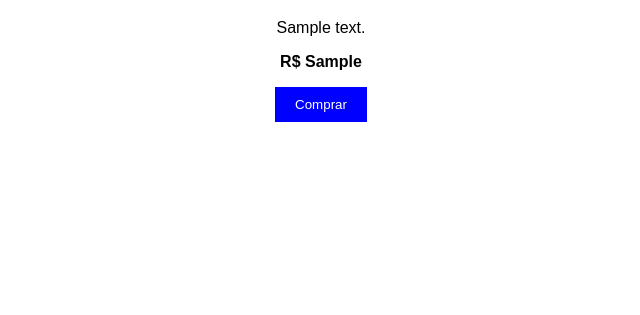
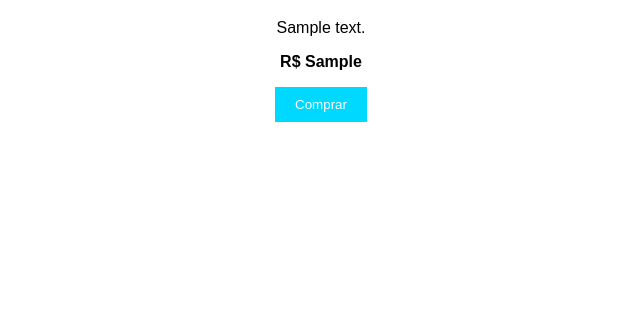
Before and after one commit to Elevetron/Pagina-de-Loja, a PHP site: page /view/index.php in a window 1280 px wide. Shown: the part 485-800 px from the top of the page, without its empty margins (319-959 px from the left). Run offline with PHP 8.4, Linux system fonts and the light colour scheme; tables that the repository leaves empty or names only in its code hold one stand-in row (values such as "Sample post").

Commit message:
mudei a cor do botao comprar

```diff
--- a/css/index.css
+++ b/css/index.css
@@ -48,7 +48,7 @@ body {
     height: 200px;
 }
 .product button {
-    background-color: blue;
+    background-color: rgb(0, 217, 255);
     color: white;
     border: none;
     padding: 10px 20px;
```
